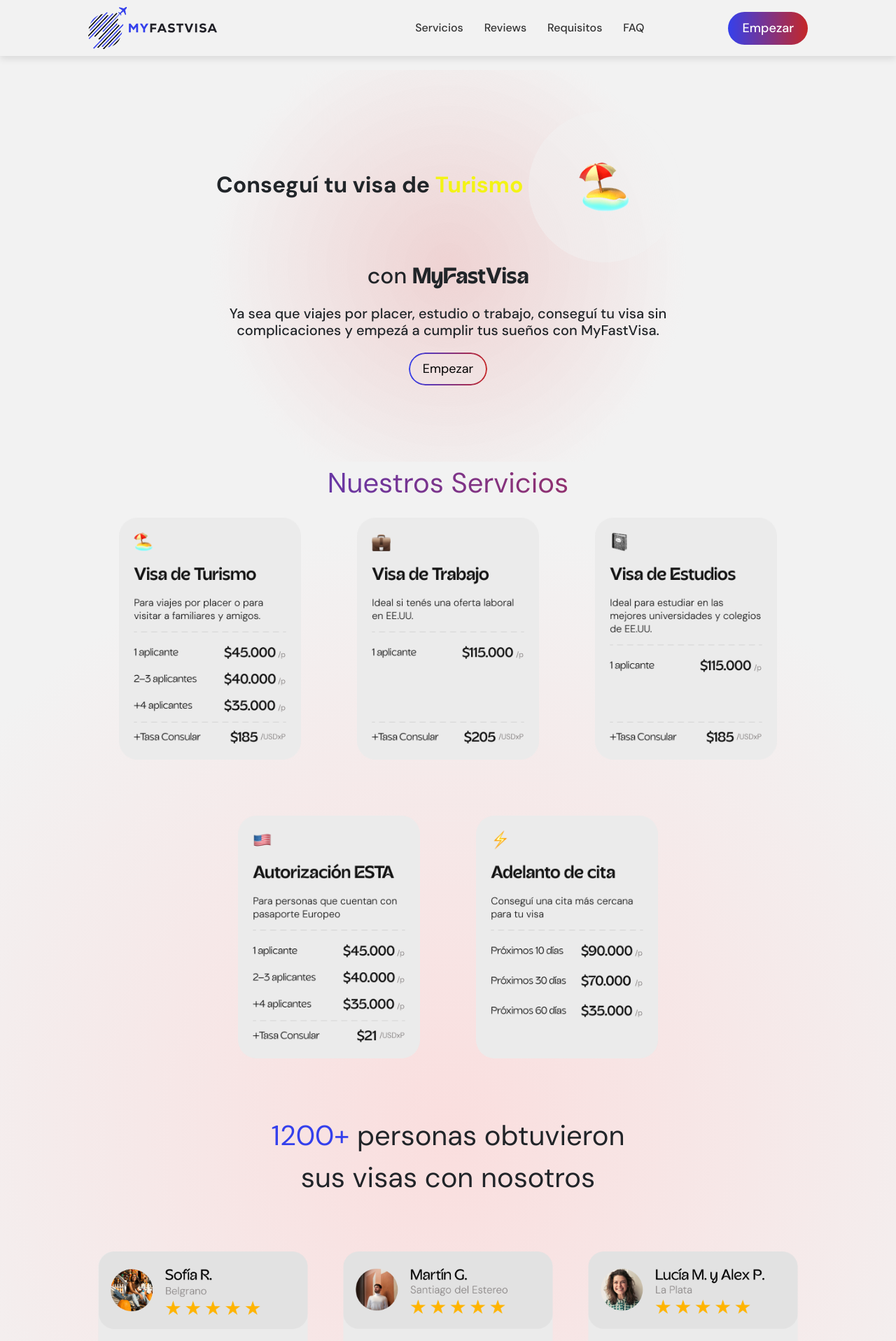
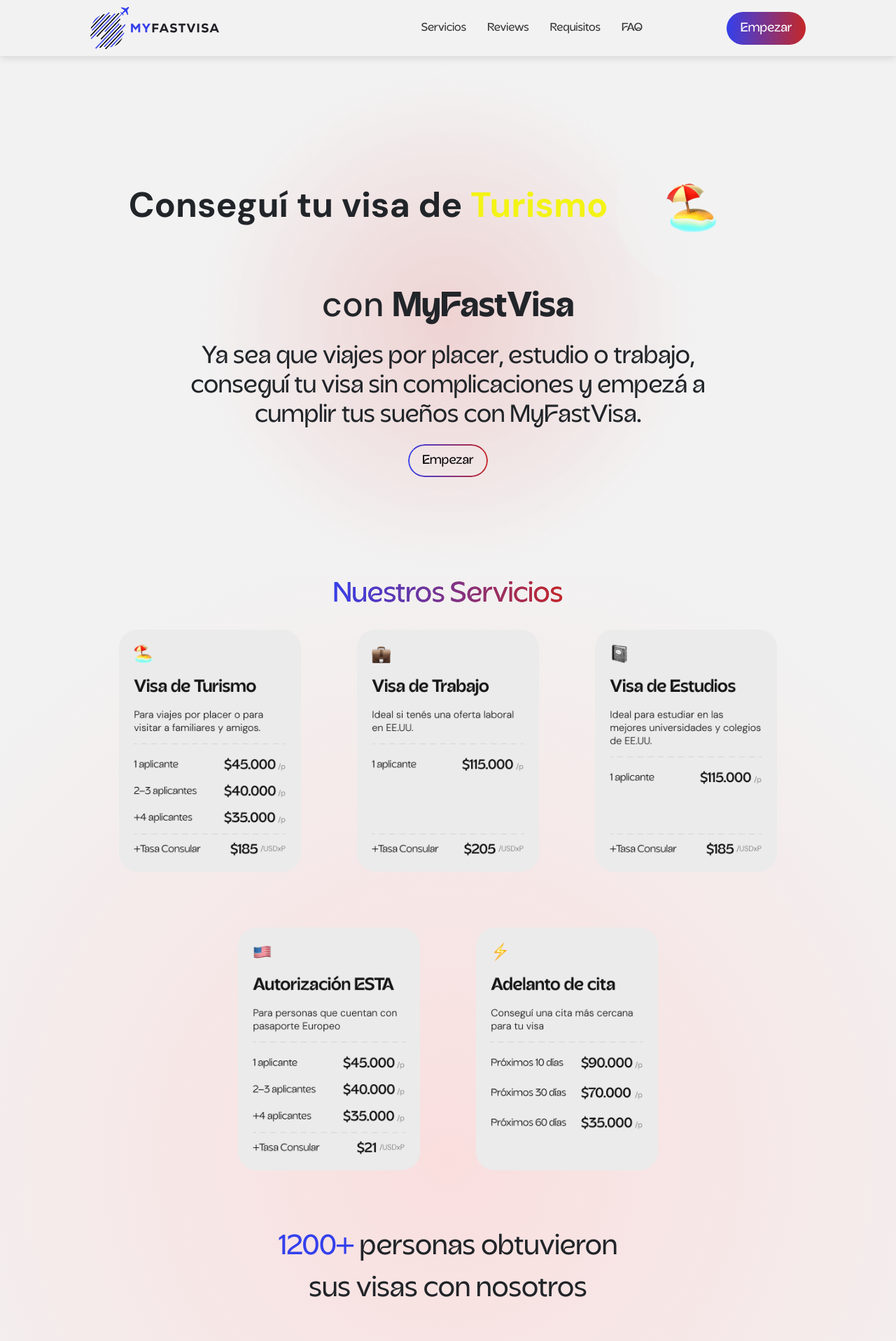
Before and after one commit to LeanCelle/MyFastVisa, a React (Create React App) app: page / in a window 1280 px wide. Shown: the top 1917 px of the page at 70% size. Built offline with nearby package versions, Linux system fonts and the light colour scheme.

Commit message:
Modify styles

```diff
--- a/src/components/navbar.jsx
+++ b/src/components/navbar.jsx
@@ -4,6 +4,13 @@
 function Navbar() {
   const [isOpen, setIsOpen] = useState(false);
   const [isMobile, setIsMobile] = useState(window.innerWidth < 768);
+
+  const scrollToSection = (id) => {
+    const section = document.getElementById(id);
+    if (section) {
+        section.scrollIntoView({ behavior: 'smooth' });
+    }
+};
 
   const toggleMenu = () => {
     setIsOpen(!isOpen);
@@ -35,10 +42,10 @@
 
         <ul className={`navbarr-links ${isOpen ? 'active' : ''}`}>
           <li className='burger-titles' style={{ display: isMobile ? 'block' : 'none' }}>Productos</li>
-          <li><Link to="#servicios">Servicios</Link></li>
-          <li><Link to="#reviews">Reviews</Link></li>
-          <li><Link to="#requisitos">Requisitos</Link></li>
-          <li><Link to="#faq">FAQ</Link></li>
+          <li onClick={() => scrollToSection('servicios')}><Link to="#servicios">Servicios</Link></li>
+          <li onClick={() => scrollToSection('reviews')}><Link to="#reviews">Reviews</Link></li>
+          <li onClick={() => scrollToSection('requisitos')}><Link to="#requisitos">Requisitos</Link></li>
+          <li onClick={() => scrollToSection('faq')}><Link to="#faq">FAQ</Link></li>
           <li className='burger-titles' style={{ display: isMobile ? 'block' : 'none' }}>Compañía</li>
           <li><Link to="/acercaDeNosotros" style={{ display: isMobile ? 'block' : 'none' }}>Acerca de nosotros</Link></li>
           <li><Link to="/contactanos" style={{ display: isMobile ? 'block' : 'none' }}>Contáctanos</Link></li>
--- a/src/css/homestyle.css
+++ b/src/css/homestyle.css
@@ -1,9 +1,17 @@
 @font-face {
   font-family: 'Acorn';
-  src: url('/public/fonts/Acorn-Bold.otf') format('truetype');
+  src: url('/public/fonts/Acorn-Regular.otf') format('opentype'); /* Definición de Acorn-Thin */
+  font-weight: 300; /* Peso para Acorn-Thin */
 }
+
+@font-face {
+  font-family: 'Acorn';
+  src: url('/public/fonts/Acorn-Bold.otf') format('opentype'); /* Definición de Acorn-Bold */
+  font-weight: bold; /* Peso para Acorn-Bold */
+}
+
 .pageGlobalStyle {
-  font-family: 'DM Sans', sans-serif;
+  font-family: 'Acorn', sans-serif; /* Usa Acorn como fuente principal */
   background: rgb(242,242,242);
   background: -moz-radial-gradient(circle, rgba(242,242,242,1) 0%, rgba(217,0,0,0.1292892156862745) 0%, rgba(242,242,242,1) 50%);
   background: -webkit-radial-gradient(circle, rgba(242,242,242,1) 0%, rgba(217,0,0,0.1292892156862745) 0%, rgba(242,242,242,1) 50%);
@@ -109,12 +117,12 @@
   justify-content: center;
   text-align: center;
   padding: 0px 0px 50px 0px;
-  height: 70vh;
+  height: 90vh;
   gap: 20px;
 }
 
 .contenido-centro h1 {
-  font-size: 32px;
+  font-size: 50px;
   font-weight: bold;
   margin: 0px;
   font-family: 'DM Sans', sans-serif;
@@ -122,13 +130,14 @@
 
 .contenido-centro h2 {
   margin: 0px;
-  font-size: 32px;
+  font-size: 50px;
   font-family: 'DM Sans', sans-serif;
 }
 .MyFastVisa-home {
   font-family: 'Acorn', sans-serif;
 }
 .yaSea {
+  font-size: 35px;
   margin: 0px 250px;
 }
 
@@ -148,7 +157,7 @@
   flex-wrap: wrap;
   justify-content: center;
   gap: 80px;
-  margin-top: 20px;
+  margin: 20px 80px 0px 80px;
 }
 
 /* Estilos de cada tarjeta */
@@ -585,6 +594,19 @@
   align-items: center;
   border-radius: 25px;
 }
+.input-button {
+  width: 100%;
+  padding: 10px;
+  border-radius: 15px;
+  border: 1px solid #ccc;
+  background-color: #ccc;
+  color: white;
+  cursor: pointer;
+}
+
+.input-button:hover {
+  background-color: #007bff;
+}
 
 .requisitos-titulo {
   margin-bottom: 10px;
@@ -781,9 +803,15 @@
     font-size: 35px;
     padding: 0px 25px;
   }
+  .contenido-centro h2 {
+    margin: 0px;
+    font-size: 35px;
+    font-family: 'DM Sans', sans-serif;
+  }
   .yaSea {
     font-weight: normal;
     margin: 0px 0px;
+    font-size: 20px;
   }
 
   .nuestrosServicios {
--- a/src/pages/contactanos.jsx
+++ b/src/pages/contactanos.jsx
@@ -24,7 +24,7 @@
               <img src={`${process.env.PUBLIC_URL}/img/Frame 36.png`} alt="Instagram." className="block-image" />
               <h4>Instagram</h4>
               <p>Publicamos contenido relacionado a visados, mantenete informado</p>
-              <a href="https://www.instagram.com/myfastvisa)./" target='_blank' rel="noreferrer"><p>@myfastvisa</p></a>
+              <a href="https://www.instagram.com/myfastvisa/" target='_blank' rel="noreferrer"><p>@myfastvisa</p></a>
             </div>
             <div className="text-block">
               <img src={`${process.env.PUBLIC_URL}/img/Frame 36 (1).png`} alt="Whatsapp." className="block-image" />
@@ -59,13 +59,13 @@
 
               <div className="form-group">
                 <div className="input-container">
-                  <input className='inputTrabajo' type="text" placeholder="Trabajo" />
+                  <button className='input-button'>Trabajo</button>
                 </div>
                 <div className="input-container">
-                  <input className='inputTrabajo' type="text" placeholder="Estudio" />
+                  <button className='input-button'>Estudio</button>
                 </div>
                 <div className="input-container">
-                  <input className='inputTrabajo' type="text" placeholder="Turismo" />
+                  <button className='input-button'>Turismo</button>
                 </div>
               </div>
 
--- a/src/pages/home.jsx
+++ b/src/pages/home.jsx
@@ -5,6 +5,7 @@
 import React, { useState, useEffect } from 'react';
 import AOS from 'aos';
 import 'aos/dist/aos.css';
+import { useLocation } from 'react-router-dom';
 
 function Home() {
     const wordsWithIcons = [
@@ -14,6 +15,7 @@
     ];
 
     const [currentIndex, setCurrentIndex] = useState(0);
+    const location = useLocation();
 
     useEffect(() => {
         // Inicializa AOS
@@ -22,19 +24,34 @@
             once: true,
         });
 
+        // Manejar scroll en base al parámetro de la URL
+        const params = new URLSearchParams(location.search);
+        const section = params.get('section');
+        if (section) {
+            const element = document.getElementById(section);
+            if (element) {
+                element.scrollIntoView({ behavior: 'smooth' });
+            }
+        }
+
         const interval = setInterval(() => {
             setCurrentIndex((prevIndex) => (prevIndex + 1) % wordsWithIcons.length);
         }, 2000);
 
         return () => clearInterval(interval);
-    }, [wordsWithIcons.length]);
+    }, [location, wordsWithIcons.length]);
+
+    const handleStartClick = () => {
+        const section = document.getElementById('servicios');
+        if (section) {
+            section.scrollIntoView({ behavior: 'smooth' });
+        }
+    };
 
     return (
         <>
             <div className='pageGlobalStyle'>
                 <Navbar />
-
-
                 <div className='body'>
                     <div className="contenido-centro" data-aos="zoom-out">
                         <div>
@@ -42,7 +59,7 @@
                                 <span style={{ color: wordsWithIcons[currentIndex].color }}>
                                     {wordsWithIcons[currentIndex].word}
                                 </span>
-                                <img src={wordsWithIcons[currentIndex].icon} alt="icono" className="rotating-icon." />
+                                <img src={wordsWithIcons[currentIndex].icon} alt="icono" className="rotating-icon" />
                             </h1>
                             <h2>con <strong className='MyFastVisa-home'>MyFastVisa</strong></h2>
                         </div>
@@ -50,11 +67,10 @@
                             <h5 className='yaSea'>Ya sea que viajes por placer, estudio o trabajo, conseguí tu visa sin complicaciones y empezá a cumplir tus sueños con MyFastVisa.</h5>
                         </div>
                         <div>
-                            <button className="contact-button">Empezar</button>
+                            <button id="servicios" className="contact-button" onClick={handleStartClick}>Empezar</button>
                         </div>
                     </div>
-
-                    <p className='nuestrosServicios'>Nuestros Servicios</p>
+                    <p className='nuestrosServicios'><span className='span'>Nuestros Servicios</span></p>
 
                     <div className="card-container">
                         <div data-aos="fade-up">
@@ -75,7 +91,7 @@
                     </div>
                 </div>
 
-                <p className='somePeople'><span className='numberSpan'>1200+</span> personas obtuvieron<br />sus visas con nosotros</p>
+                <p id="reviews" className='somePeople'><span className='numberSpan'>1200+</span> personas obtuvieron<br />sus visas con nosotros</p>
 
                 <div className="opinion-container" data-aos="fade-up">
                     <div>
@@ -89,7 +105,7 @@
                     </div>
                 </div>
 
-                <div className='requisitos-container-total'>
+                <div id="requisitos" className='requisitos-container-total'>
                     <div className="requisitos-container" data-aos="fade-up">
                         <div className="requisitos-titulo">
                             <p className='contactanos'><span className='span'>Requisitos</span></p>
@@ -107,18 +123,14 @@
                                     <img className='requisitos-icons' src={`${process.env.PUBLIC_URL}/img/Family Man Woman Boy.png`} alt="Family." />
                                     <p className='requisitos-text'>Prueba de lazos con Argentina (por ejemplo, familia, propiedades o empleo).</p>
                                 </div>
-                                <div className="texto-item">
+                                <div  className="texto-item">
                                     <img className='requisitos-icons' src={`${process.env.PUBLIC_URL}/img/Page Facing Up.png`} alt="Paper." />
-                                    <p className='requisitos-text'>Si sos extranjero, también necesitas un documento de identidad (DNI)</p>
+                                    <p id="faq" onClick={handleStartClick} className='requisitos-text'>Si sos extranjero, también necesitas un documento de identidad (DNI)</p>
                                 </div>
                             </div>
                         </div>
-                        <div className="requisitos-boton">
-                            <button className='contact-button'>Leer más</button>
-                        </div>
                     </div>
                 </div>
-
                 <TransitionComponent />
                 <Footer />
             </div>
```
Also changed, not shown: src/components/footer.jsx (+17 -10 lines), src/components/transition.jsx (+8 -10 lines).
